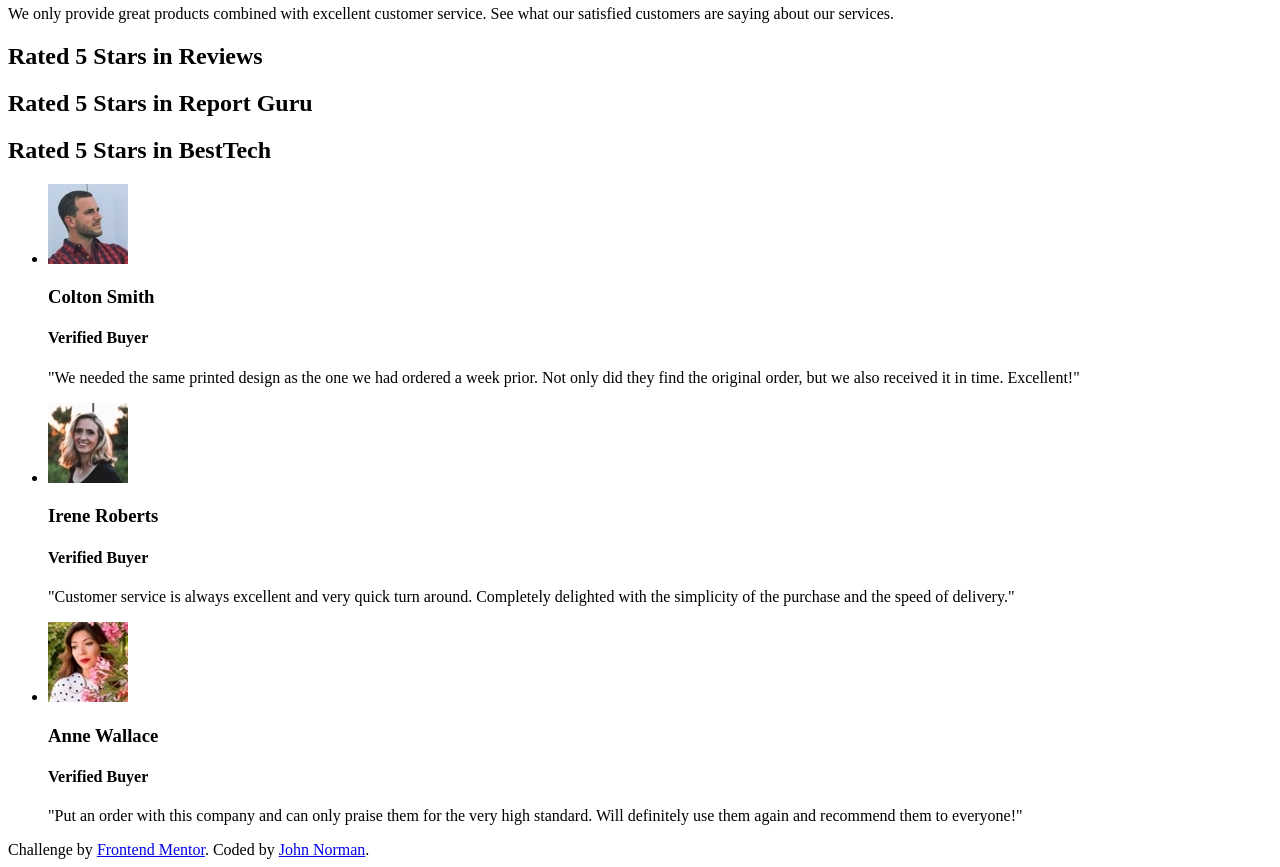
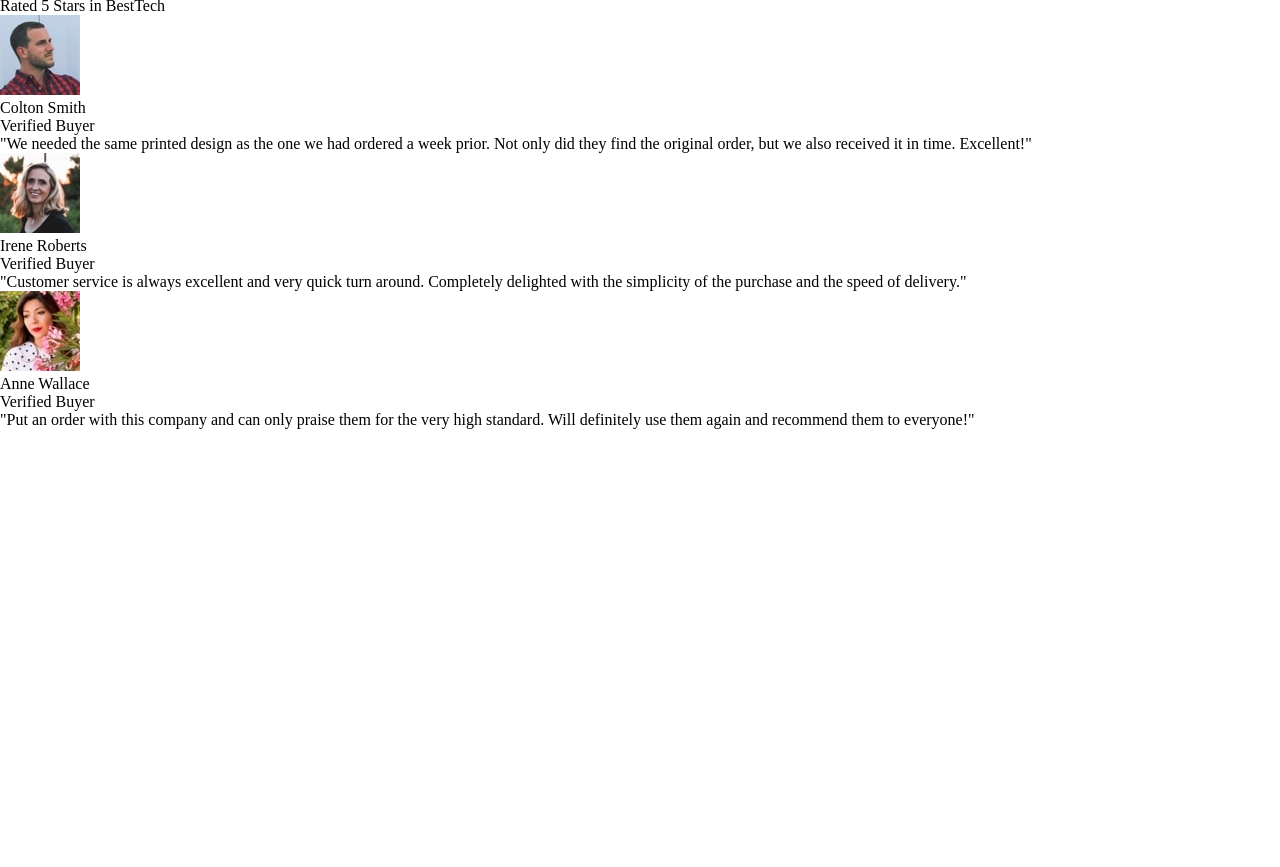
Before and after one commit to norman02/social-proof-section-master, a plain HTML site: page index.html in a window 1280 px wide. Shown: the part 75-942 px from the top of the page. After the commit the page ends 800 px from the top, so only its background shows below. Drawn offline with Linux system fonts and the light colour scheme.

Commit message:
reset css

```diff
--- a/index.html
+++ b/index.html
@@ -11,6 +11,8 @@
       sizes="32x32"
       href="./images/favicon-32x32.png"
     />
+
+    <link rel="stylesheet" href="./css/main.css">
 
     <title>Frontend Mentor | Social proof section</title>
 
--- /dev/null
+++ b/scss/main.scss
@@ -0,0 +1,16 @@
+
+// reset css
+* {
+    margin: 0;
+    padding: 0;
+    border: 0;
+    font-size: 100%;
+    font: inherit;
+    vertical-align: baseline;
+    text-decoration: none;
+    list-style: none;
+}
+
+.attribution {
+    display: none;
+}
```
Also changed, not shown: css/main.css (added), 1 other file.
